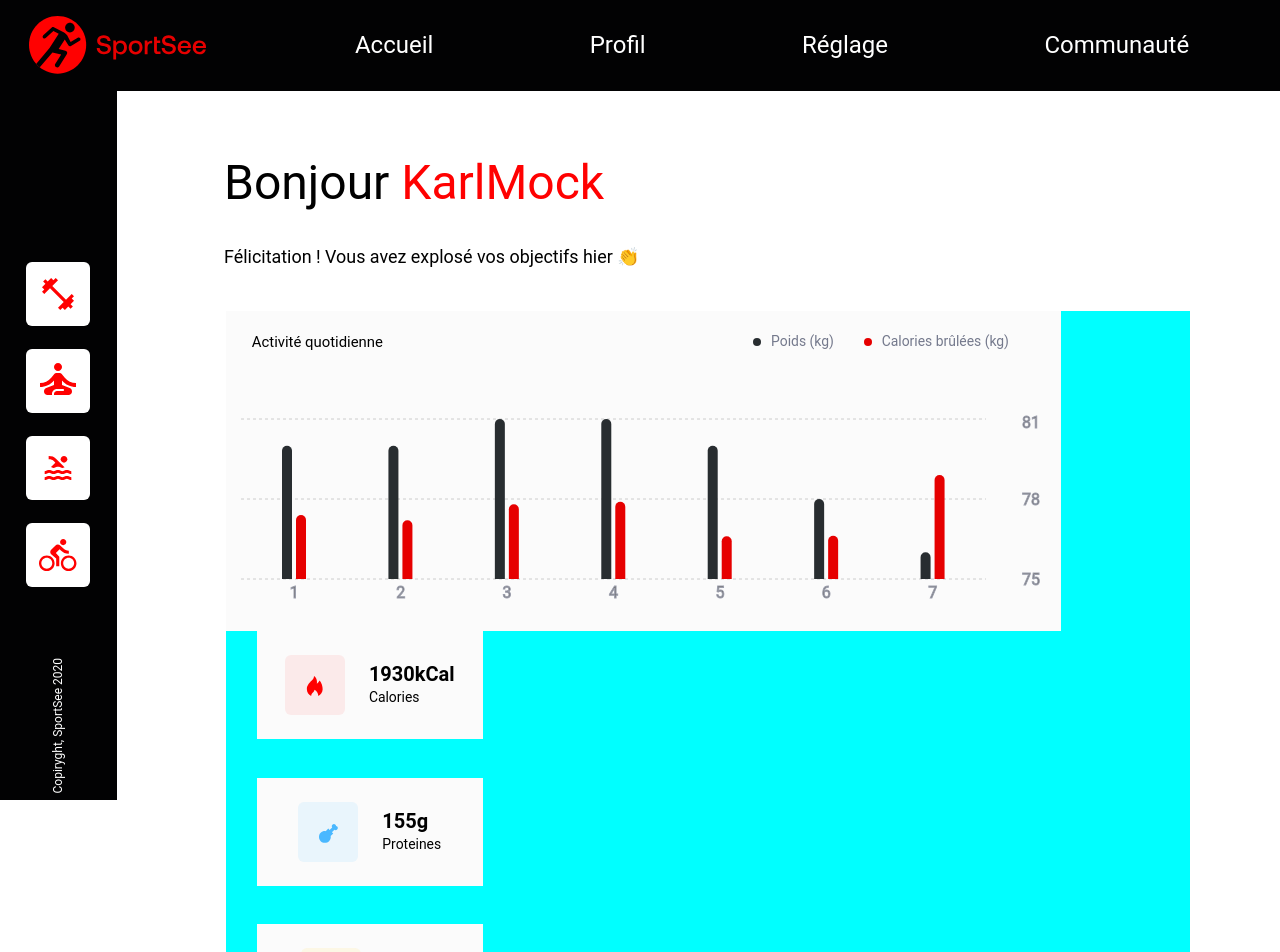
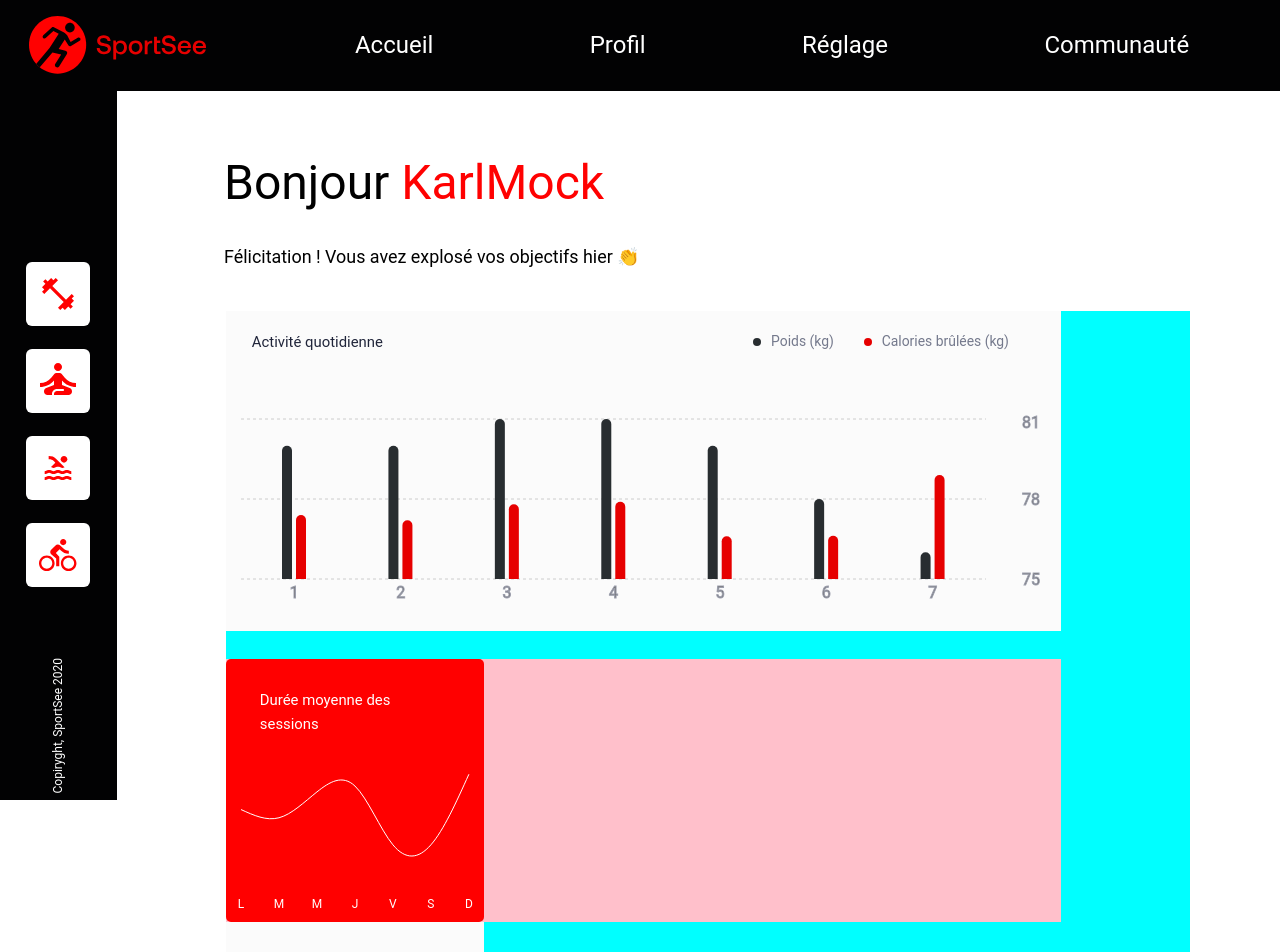
Before and after one commit to OliviaG-dev/OC_P12_16082022, a React (Create React App) app: page /user/12 in a window 1280 px wide. Shown: the top 952 px of the page. Built offline with nearby package versions, Linux system fonts and the light colour scheme; no server answers.

Commit message:
feat(Session):add SessionDuration and data

```diff
--- a/src/components/DailyActivity/DailyActivity.css
+++ b/src/components/DailyActivity/DailyActivity.css
@@ -27,6 +27,8 @@
 
 .barChart__title__name {
     font-size: 0.93rem;
+    color: #20253A;
+
 }
 
 .barChart__legend {
--- a/src/components/DailyActivity/DailyActivity.jsx
+++ b/src/components/DailyActivity/DailyActivity.jsx
@@ -22,13 +22,11 @@ const CustomTooltip = ({ payload, active }) => {
   return null;
 };
 
-
-
-const DailyActivity = ( props ) => {
-    let formatedProps = props.sessions?.map((session) => ({
-		day: session.day.toString().slice(-1),
-		kilogram: session.kilogram,
-		calories: session.calories,
+const DailyActivity = (props) => {
+  let formatedProps = props.sessions?.map((item) => ({
+    day: item.day.toString().slice(-1),
+    kilogram: item.kilogram,
+    calories: item.calories,
   }));
 
   return (
@@ -49,7 +47,7 @@ const DailyActivity = ( props ) => {
 
       <div style={{ width: "100%", height: 200 }}>
         <ResponsiveContainer>
-        <BarChart data={ formatedProps }>
+          <BarChart data={formatedProps}>
             <CartesianGrid strokeDasharray="3 3" vertical={false} />
             <XAxis
               dataKey="day"
@@ -105,7 +103,6 @@ const DailyActivity = ( props ) => {
       </div>
     </div>
   );
-    }
-
+};
 
 export default DailyActivity;
--- a/src/components/keyFigures/keyFigures.css
+++ b/src/components/keyFigures/keyFigures.css
@@ -5,8 +5,8 @@
 
 .keyFigure {
     background-color: #FBFBFB;
-    width: 14.12rem;
-    height: 6.75rem;
+    width: 16.12rem;
+    height: 7.75rem;
     margin-bottom: 2.43rem;
     display: flex;
     justify-content: center;
--- /dev/null
+++ b/src/components/sessionDuration/sessionDuration.css
@@ -0,0 +1,30 @@
+.session {
+    height: 100%;
+    width: 100%;
+    position: relative;
+}
+
+.session__legend {
+    font-size: 0.93rem;
+    line-height: 1.5rem;
+    width: 10rem;
+    color: #fff;
+    padding: 1.81rem 0 0 2.12rem;
+    position: absolute;
+    text-align: start;
+    top: 0;
+    left: 0;
+}
+
+.session__tooltip {
+    /* background-color: white;
+	height: 25px;
+    width: 39px; */
+    padding: 10px;
+    background-color: white;
+    font-size: 0.6rem;
+    display: flex;
+    flex-direction: column;
+    align-items: center;
+    gap: 20px;
+}
--- /dev/null
+++ b/src/components/sessionDuration/sessionDuration.jsx
@@ -0,0 +1,74 @@
+import "./sessionDuration.css"
+import { LineChart, Line, XAxis, YAxis, Tooltip, ResponsiveContainer } from "recharts";
+
+let days = {
+    1:"L",
+    2:"M",
+    3:"M",
+    4:"J",
+    5:"V",
+    6:"S",
+    7:"D"
+}
+
+const CustomTooltip = ({ active, payload}) => {
+    if (active && payload && payload.length) {
+        return (
+            <div className="session__tooltip">
+                <p className="session__tooltip__txt">{payload[0].value} mn</p>
+            </div>
+        )
+    }
+}
+
+const SessionDuration = (props) => {
+    let formatedProps = props.sessions?.map((item) => ({
+                    day: days[item.day],
+                    sessionLength: item.sessionLength,
+    }));
+
+
+    return (
+    <div className="session">
+        <div className="session__legend">
+            <span>Durée moyenne des sessions</span>
+        </div>
+        <ResponsiveContainer>
+            <LineChart
+                data={ formatedProps }
+                width={600}
+                height={300}
+                margin={{ top:80, right:15, left:15, bottom:0 }}
+                >
+
+                    <XAxis
+                        dataKey="day"
+                        tickLine={false}
+                        axisLine={false}
+                        stroke="#FFFF"
+                        domain={[0, 0]}
+                        tick={{ fontSize: 12 }}
+						minTickGap={3}
+                        interval={'preserveStartEnd'}
+                    />
+                    <YAxis hide={true} domain={['dataMin - 40', 'dataMax + 30']} dataKey="sessionLength"  tickLine={false}/>
+                    <Tooltip content={<CustomTooltip />} />
+                    <Line
+                        dataKey="sessionLength"
+                        type="natural"
+                        dot={false}
+                        stroke="#FFFF"
+                        activeDot={{
+							stroke: 'rgba(255, 255, 255, 0.5)',
+							strokeWidth: 10,
+							r: 5,
+                        }}
+                    />
+            </LineChart>
+        </ResponsiveContainer>
+    </div>
+    )
+}
+
+
+export default SessionDuration;
--- a/src/pages/dashboard/dashboard.css
+++ b/src/pages/dashboard/dashboard.css
@@ -18,20 +18,42 @@
 }
 
 .dashboard {
-    margin: 2.81rem 5.62rem 5.5rem 14.12rem;
+    margin: 2.81rem 5.62rem auto 14.12rem;
     background-color: aqua;
     display: flex;
     flex-wrap: wrap;
     justify-content: space-between;
 }
 
-.dashboard__keyFigures {
+.stat__keyFigures {
     margin-left: 1.93rem;
     height: 100%;
 }
 
-.dashboard__dailyActivity {
+.stat__dailyActivity {
     width: 52.18rem;
     height: 20rem;
     background-color:#FBFBFB;
 }
+
+.stat__charts {
+    width: 52.18rem;
+    height: 16.43rem;
+    margin-top: 1.75rem;
+    background: pink;
+    display: flex;
+    flex-wrap: wrap;
+    justify-content: space-between;
+}
+
+/* .stat__charts div {
+    width: 16.12rem;
+    height: 100%;
+} */
+
+.charts__sessionDuration {
+    background: #ff0000;
+    width: 16.12rem;
+    height: 100%;
+    border-radius: 0.31rem;
+}
--- a/src/pages/dashboard/dashboard.jsx
+++ b/src/pages/dashboard/dashboard.jsx
@@ -3,8 +3,9 @@ import { useParams } from "react-router-dom";
 import "./dashboard.css";
 import mockData from "../../services/mockData";
 import KeyFigures from "../../components/keyFigures/keyFigures";
-import { getUserInfo, getUserActivity } from "../../services/api";
+import { getUserInfo, getUserActivity, getUserAverage } from "../../services/api";
 import DailyActivity from "../../components/dailyActivity/dailyActivity";
+import SessionDuration from "../../components/sessionDuration/sessionDuration";
 //import PropTypes from 'prop-types';
 
 const Dashboard = () => {
@@ -13,6 +14,7 @@ const Dashboard = () => {
   const [isMockData, setIsMockData] = useState(true);
   const [dataUser, setDataUSer] = useState([]);
   const [dataActivity, setDataActivity] = useState([]);
+  const [dataSession, setDataSession] = useState([]);
 
   let { id } = useParams();
   let userId = parseInt(id);
@@ -21,6 +23,7 @@ const Dashboard = () => {
   const userActivity = mockData.USER_ACTIVITY.find(
     (item) => item.userId === userId
   );
+  const userSession = mockData.USER_AVERAGE_SESSIONS.find((item) => item.userId === userId);
 
   useEffect(() => {
     setLoading(true);
@@ -53,6 +56,20 @@ const Dashboard = () => {
     };
     getDataActivity();
 
+    //////**********DATA SESSION**********/////
+    const getDataSession = async () => {
+      try {
+        const request = await getUserAverage(userId);
+        setDataSession(request.data);
+        setIsMockData(false);
+      } catch (error) {
+        setError(true);
+      } finally {
+        setLoading(false);
+      }
+    };
+    getDataSession();
+
   }, [id, userId]);
 
   if (loading) {
@@ -63,8 +80,8 @@ const Dashboard = () => {
     console.log(error);
   }
 
-  console.log("mock", userActivity);
-  console.log("data", dataActivity);
+  console.log("mock", userSession);
+  console.log("data", dataSession);
 
   return (
     <>
@@ -81,21 +98,36 @@ const Dashboard = () => {
       </div>
 
       <div className="dashboard">
-        <div className="dashboard__dailyActivity">
+        <section className="dashboard_stat">
+          <article className="stat__dailyActivity">
             {isMockData ? (
               <DailyActivity {...userActivity} />
             ) : (
               <DailyActivity {...dataActivity} />
             )}
+          </article>
+
+          <article className="stat__charts">
+            <div className="charts__sessionDuration">
+              {isMockData ? (
+                <SessionDuration {...userSession}/>
+              ) : (
+                <SessionDuration {... dataSession}/>
+              )
+              }
             </div>
+            <div className="charts__typeOfActivity"></div>
+            <div className="charts__averageScore"></div>
+          </article>
+        </section>
 
-        <aside className="dashboard__keyFigures">
+        <section className="dashboard__keyFigures">
           {isMockData ? (
             <KeyFigures {...userInfo} />
           ) : (
             <KeyFigures {...dataUser} />
           )}
-        </aside>
+        </section>
       </div>
     </>
   );
--- a/src/services/api.jsx
+++ b/src/services/api.jsx
@@ -19,7 +19,7 @@ const getUserActivity = async (id) => {
 };
 
 const getUserAverage = async (id) => {
-    const response = await fetch(`http://localhost:3000/user/${id}/average`);
+    const response = await fetch(`http://localhost:3000/user/${id}/average-sessions`);
     const data = await response.json();
     return data;
 };
```
Also changed, not shown: src/components/averageScore/averageScore.jsx (added, +13 -0 lines), src/components/typeOfActivity/typeOfActivity.jsx (added, +11 -0 lines), src/components/averageScore/averageScore.css (added), src/components/typeOfActivity/typeOfActivity.css (added). Lines whose indentation alone changed are shown as unchanged.
